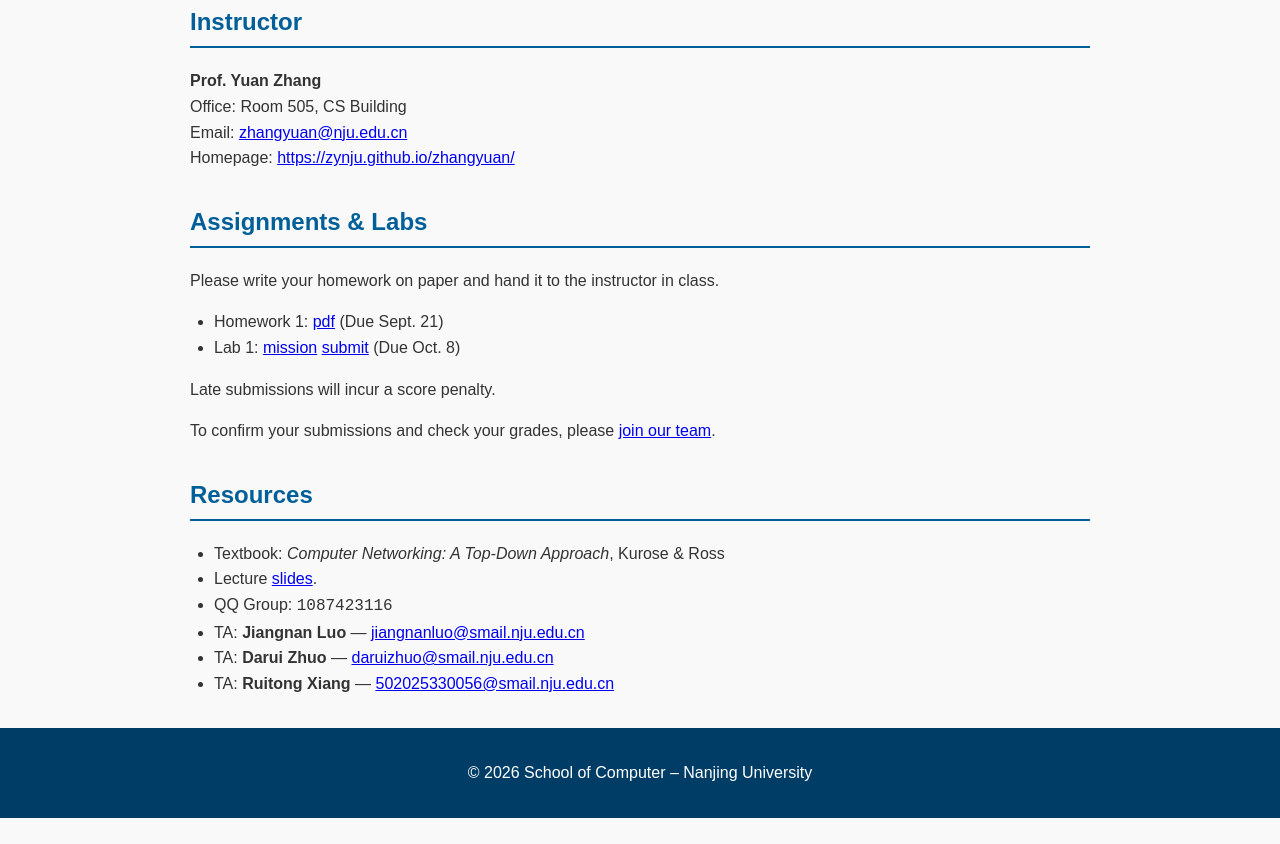
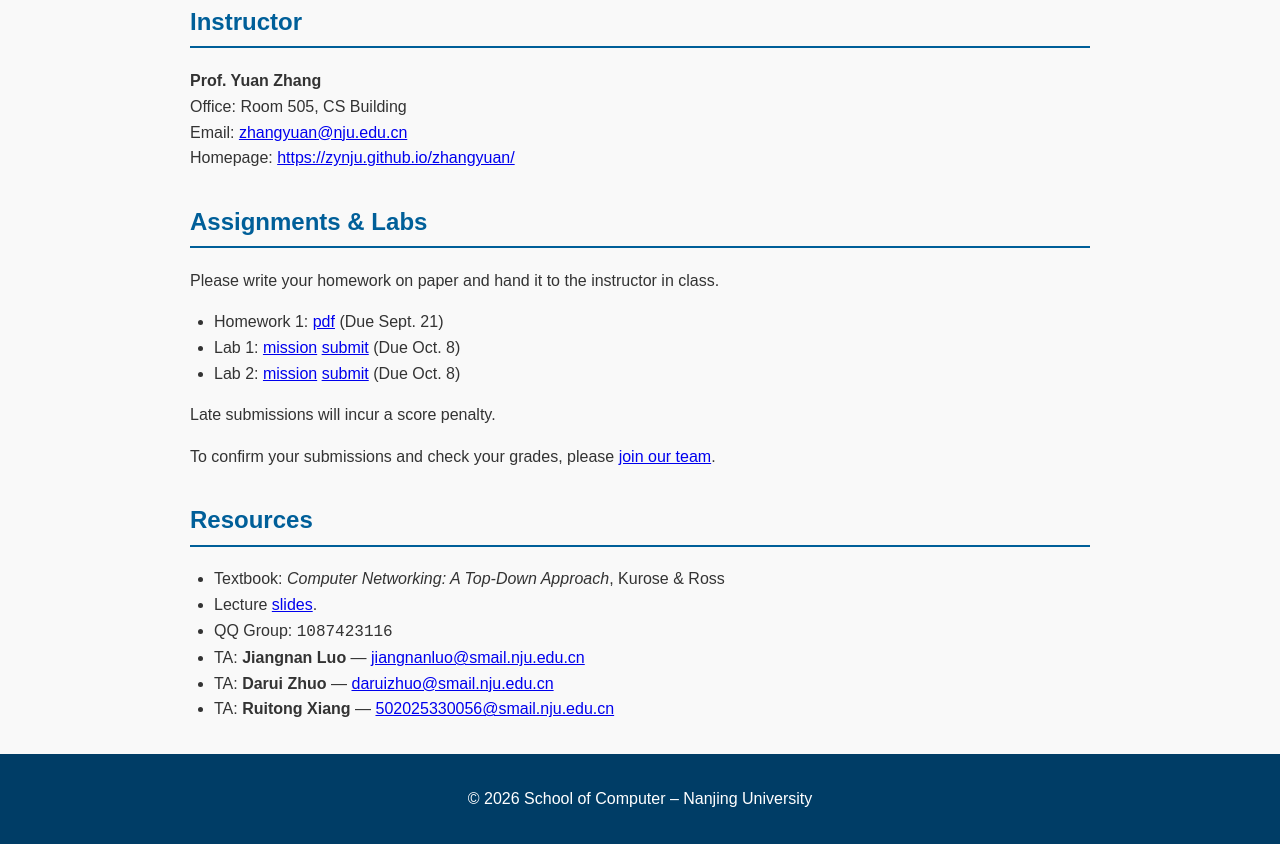
Before and after one commit to njunet25/njunet25.github.io, a plain HTML site: page 2026/index.html in a window 1280 px wide. Shown: the part 577-1421 px from the top of the page. Before the commit the page ends 1395 px from the top, so only its background shows below. Drawn offline with Linux system fonts and the light colour scheme.

Commit message:
feat(lab2): add note for lab2

```diff
--- a/2026/index.html
+++ b/2026/index.html
@@ -117,6 +117,7 @@
       <ul>
         <li>Homework 1: <a href="https://box.nju.edu.cn/d/1f5a1265350f47259d0d/files/?p=%2Fhomeworks%2Fnetwork_hw1.pdf">pdf</a> (Due Sept. 21)</li>
         <li>Lab 1: <a href="https://box.nju.edu.cn/d/1f5a1265350f47259d0d/files/?p=%2Flabs%2Flab1.pdf">mission</a> <a href="https://table.nju.edu.cn/dtable/forms/58fdc042-d793-465d-88ea-a4a7ea036fb0/">submit</a> (Due Oct. 8)</li>
+        <li>Lab 2: <a href="https://box.nju.edu.cn/d/1f5a1265350f47259d0d/files/?p=%2Flabs%2Flab2.pdf">mission</a> <a href="https://table.nju.edu.cn/dtable/forms/e9a36dee-dc51-441f-a917-bd3352d0b083/">submit</a> (Due Oct. 8)</li>
       </ul>
       <p>Late submissions will incur a score penalty.</p>
       <p>To confirm your submissions and check your grades, please <a href="https://table.nju.edu.cn/group-invite/5a9fecfa/">join our team</a>.</p>
```
